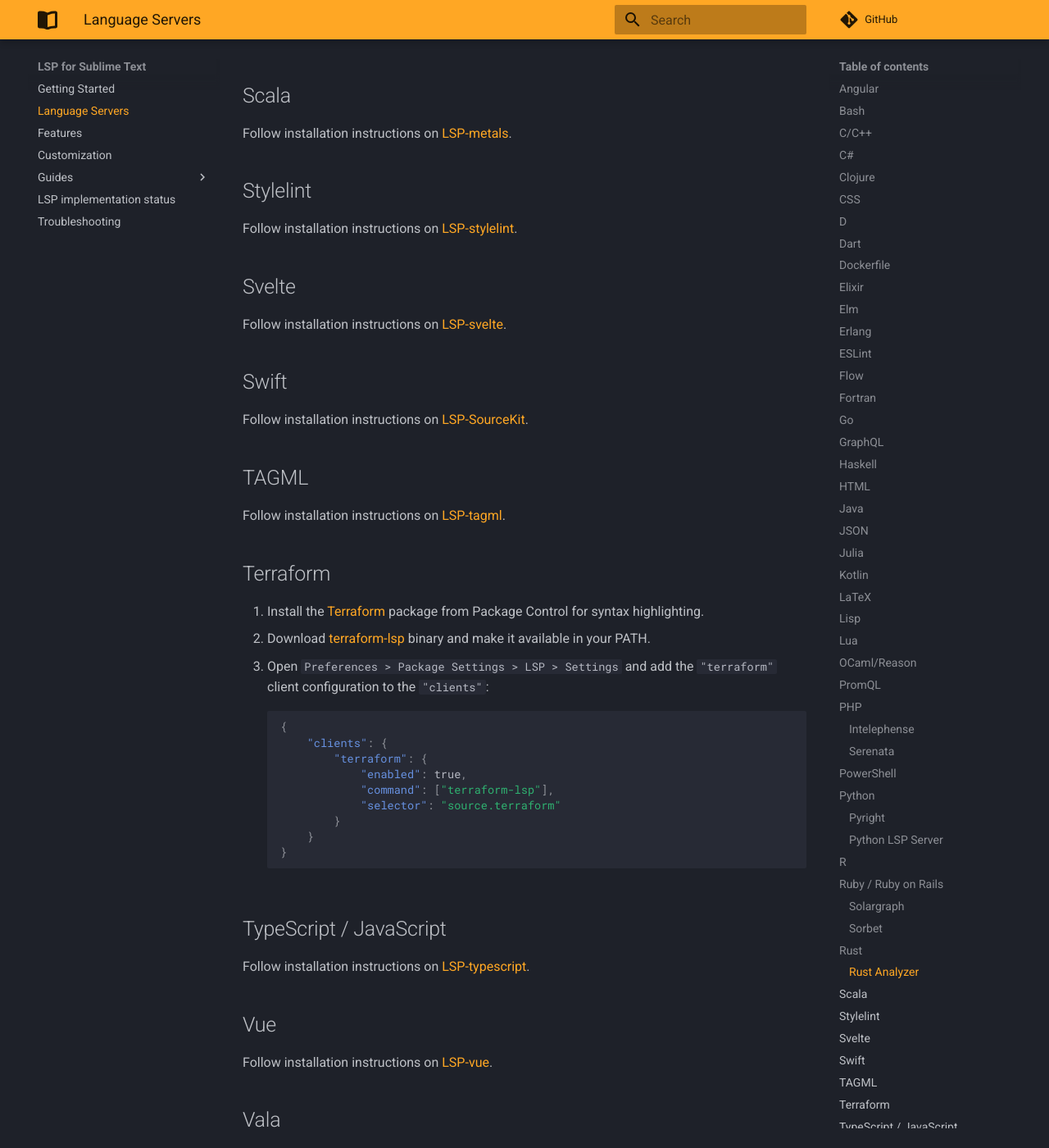
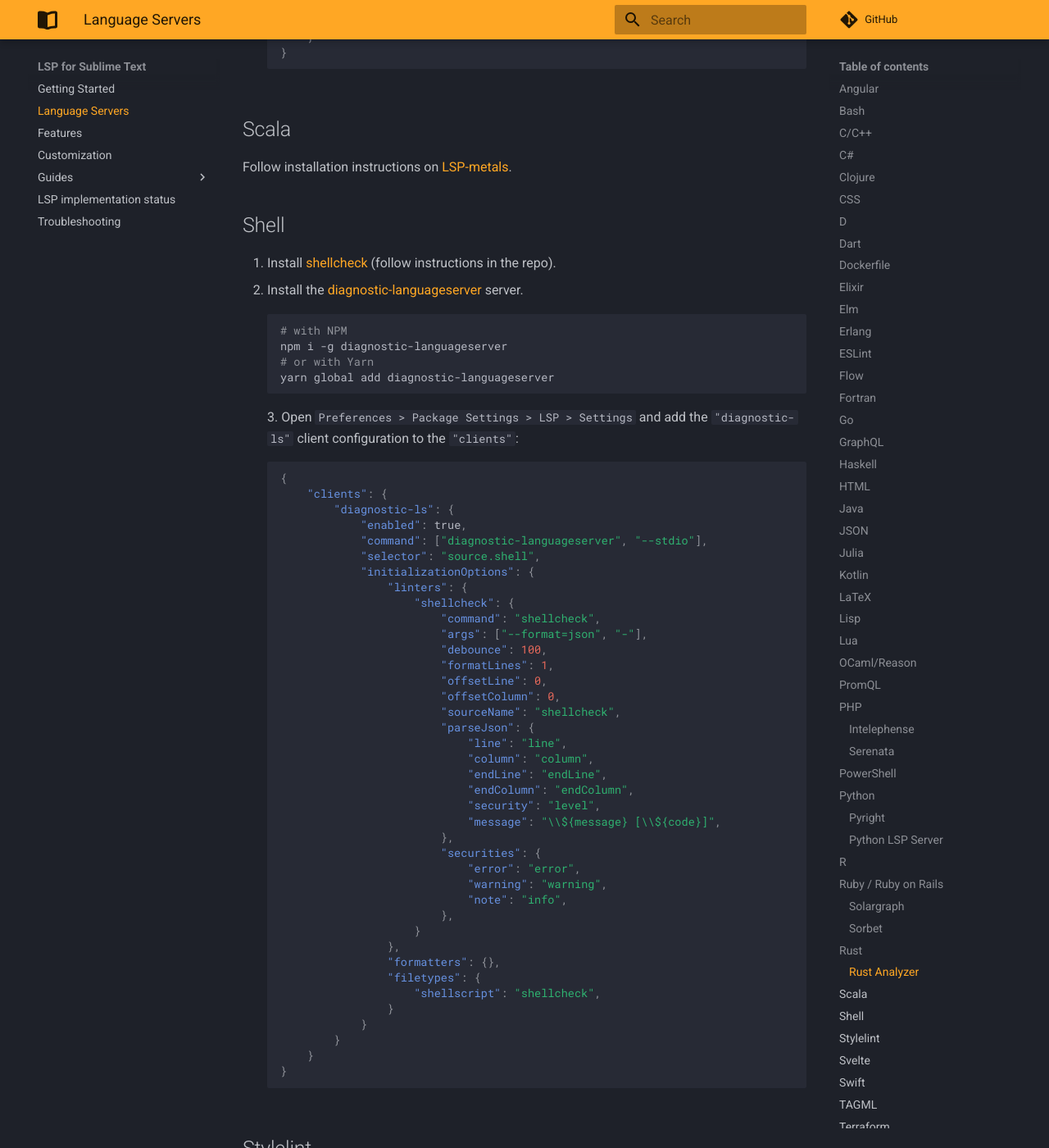
Before and after one commit to sublimelsp/LSP, an MkDocs documentation site: the page built from docs/src/language_servers.md, in a window 1280 px wide and 1400 px high, scrolled down 10375 px. Shown: the whole window at 82% size. Built offline with MkDocs 1.6.1 and Material for MkDocs 9.7.7, drawn with Linux system fonts in a browser that asks for light colours; comment, search, counter and statistics services are not loaded.

Commit message:
Add instructions for shellcheck (#1703)
Maybe we should have a helper package for diagnostic-languageserver but
for now it's good to have this at least.

````diff
--- a/docs/src/language_servers.md
+++ b/docs/src/language_servers.md
@@ -19,6 +19,8 @@
 ## Bash
 
 Follow installation instructions on [LSP-bash](https://github.com/sublimelsp/LSP-bash).
+
+Also see [Shell](#shell).
 
 ## C/C++
 
@@ -416,6 +418,61 @@
 
 Follow installation instructions on [LSP-metals](https://github.com/scalameta/metals-sublime).
 
+## Shell
+
+1. Install [shellcheck](https://github.com/koalaman/shellcheck) (follow instructions in the repo).
+2. Install the [diagnostic-languageserver](https://github.com/iamcco/diagnostic-languageserver) server.
+
+    ```sh
+    # with NPM
+    npm i -g diagnostic-languageserver
+    # or with Yarn
+    yarn global add diagnostic-languageserver
+    ```
+3.  Open `Preferences > Package Settings > LSP > Settings` and add the `"diagnostic-ls"` client configuration to the `"clients"`:
+
+    ```json
+    {
+        "clients": {
+            "diagnostic-ls": {
+                "enabled": true,
+                "command": ["diagnostic-languageserver", "--stdio"],
+                "selector": "source.shell",
+                "initializationOptions": {
+                    "linters": {
+                        "shellcheck": {
+                            "command": "shellcheck",
+                            "args": ["--format=json", "-"],
+                            "debounce": 100,
+                            "formatLines": 1,
+                            "offsetLine": 0,
+                            "offsetColumn": 0,
+                            "sourceName": "shellcheck",
+                            "parseJson": {
+                                "line": "line",
+                                "column": "column",
+                                "endLine": "endLine",
+                                "endColumn": "endColumn",
+                                "security": "level",
+                                "message": "\\${message} [\\${code}]",
+                            },
+                            "securities": {
+                                "error": "error",
+                                "warning": "warning",
+                                "note": "info",
+                            },
+                        }
+                    },
+                    "formatters": {},
+                    "filetypes": {
+                        "shellscript": "shellcheck",
+                    }
+                }
+            }
+        }
+    }
+    ```
+
 ## Stylelint
 
 Follow installation instructions on [LSP-stylelint](https://github.com/sublimelsp/LSP-stylelint).
````
